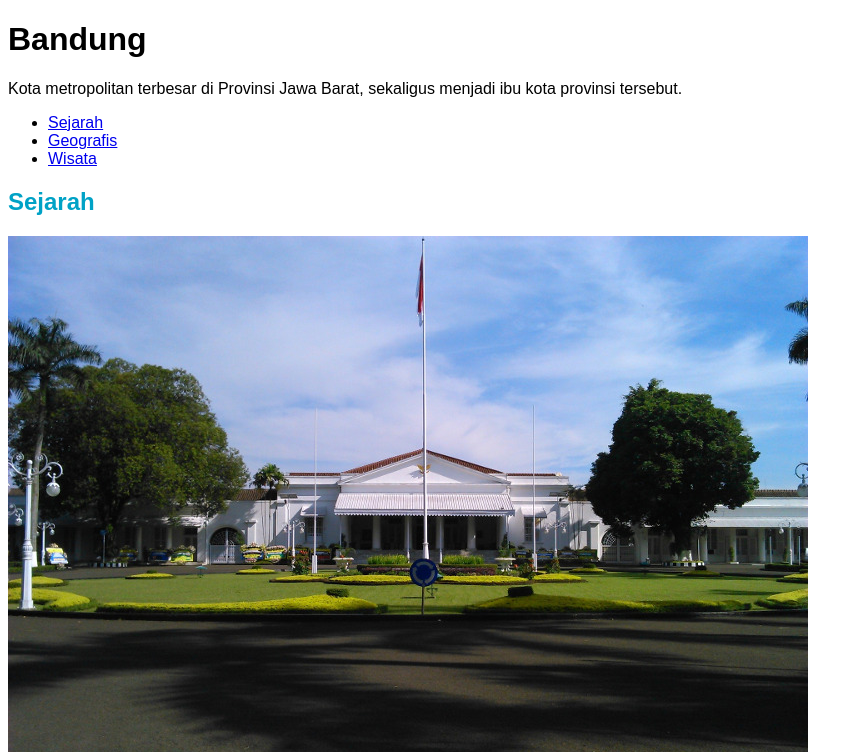
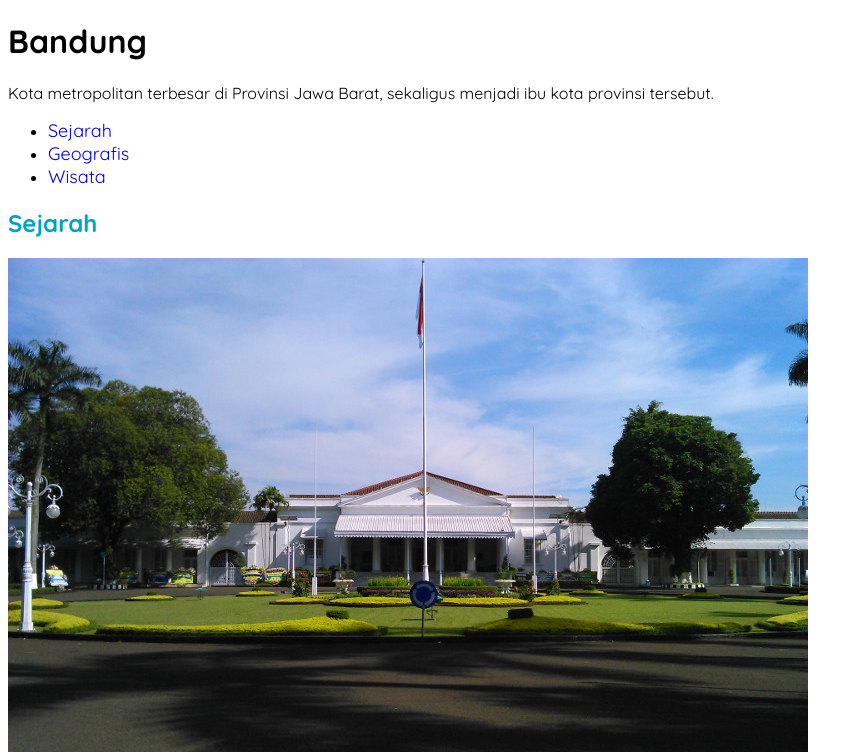
Before and after one commit to dapraws/WebProgrammingBasics-Repository, a plain HTML site: page index.html in a window 1280 px wide. Shown: the top 752 px of the page, without its empty margins (0-863 px from the left). Drawn offline with Linux system fonts and the light colour scheme.

Commit message:
pendalaman css

```diff
--- a/assets/styles/fontstyling.css
+++ b/assets/styles/fontstyling.css
@@ -0,0 +1,65 @@
+/* Font-family */
+  body {
+    font-family: sans-serif;
+  }
+
+  /* Memasukkan font eksternal */
+  @font-face {
+    font-family: "Dicoding Font";
+    src: url('FILE-FONT.TTF');
+  }
+
+  p {
+    font-family: "Dicoding Font";
+  }
+
+/* Font-size */
+  h1 {
+    font-size: 1.5em;
+  }
+
+  body {
+    font-size: 16px;
+  }
+
+  h1 {
+    font-size: 150%; /* 150% dari 16 = 24px */
+  }
+
+  /* Rule tidak akan diterapkan pada target karena kesalahan penulisan nilai properti */
+  h1 {
+    font-size: 1.5 em;
+  }
+
+/* Font-weight */
+  .normal {
+    font-weight: normal;
+  }
+
+  .bold {
+    font-weight: bold;
+  }
+
+/* Font-style */
+  .normal {
+    font-style: normal;
+  }
+
+  .italic {
+    font-style: italic;
+  }
+
+  .oblique {
+    font-style: oblique;
+  }
+
+/* Font-variant */
+  h1 {
+    font-variant: small-caps;
+  }
+
+
+/* shorthand */
+  p {
+    font: 1em sans-serif;
+  }
--- a/assets/styles/style.css
+++ b/assets/styles/style.css
@@ -1,5 +1,5 @@
 body {
-  font-family: sans-serif;
+  font-family: 'Quicksand', sans-serif;
 }
 
 h2,
@@ -12,3 +12,13 @@ footer {
   color: white;
   background-color: #00a2c6;
 }
+
+nav a {
+  font-size: 18px;
+  font-weight: 400;
+  text-decoration: none;
+}
+
+nav a:hover {
+  font-weight: bold;
+}
--- a/assets/styles/textstyling.css
+++ b/assets/styles/textstyling.css
@@ -0,0 +1,112 @@
+/* Line Height */
+    .ln2 {
+        line-height: 2;
+    }
+
+    .ln200 {
+        line-height: 200%;
+    }
+
+    .ln2em {
+        line-height: 2em;
+    }
+
+/* Text Indent */
+    main {
+        width: 80%;
+        margin: 0 auto;
+
+        border: 1px solid black;
+    }
+
+    p {
+        border: 1px solid black;
+    }
+
+    .tl-left {
+        text-align: left;
+    }
+
+    .tl-right {
+        text-align: right;
+    }
+
+    .tl-center {
+        text-align: center;
+    }
+
+    .tl-justify {
+        text-align: justify;
+    }
+
+/* Text Decoration */
+    .decoration-none {
+        text-decoration: none;
+    }
+
+/* Text Transform */
+    main {
+        font-family: sans-serif;
+    }
+
+    .transform-none {
+        text-transform: none;
+    }
+
+    .transform-capitalize {
+        text-transform: capitalize;
+    }
+
+    .transform-lowercase {
+        text-transform: lowercase;
+    }
+
+    .transform-uppercase {
+        text-transform: uppercase;
+    }
+
+/* Word and Letter Spacing */
+    main {
+        font-family: sans-serif;
+    }
+
+    .letter-spacing {
+        letter-spacing: 4px;
+    }
+
+    .word-spacing {
+        word-spacing: 1.5em;
+    }
+
+/* Text Shadow */
+    main {
+        font-family: sans-serif;
+    }
+
+    p {
+        font-size: 2rem;
+    }
+
+    .one {
+        text-shadow: 2px 2px 0px #000000;
+        background-color: #eeeeee;
+        color: #666666;
+    }
+
+    .two {
+        text-shadow: 4px 4px 3px #666666;
+        background-color: #dddddd;
+        color: #666666;
+    }
+
+    .three {
+        text-shadow: 4px 4px 7px #111111;
+        background-color: #cccccc;
+        color: #ffffff;
+    }
+
+    .four {
+        text-shadow: -2px -2px #666666;
+        background-color: #cccccc;
+        color: #bbbbbb;
+    }
--- a/index.html
+++ b/index.html
@@ -6,6 +6,14 @@
 
     <!-- My Own Styles -->
     <link rel="stylesheet" href="assets/styles/style.css" />
+
+    <!-- Google Fonts -->
+    <link rel="preconnect" href="https://fonts.googleapis.com" />
+    <link rel="preconnect" href="https://fonts.gstatic.com" crossorigin />
+    <link
+      href="https://fonts.googleapis.com/css2?family=Quicksand:wght@400;700&display=swap"
+      rel="stylesheet"
+    />
   </head>
 
   <body>
```
